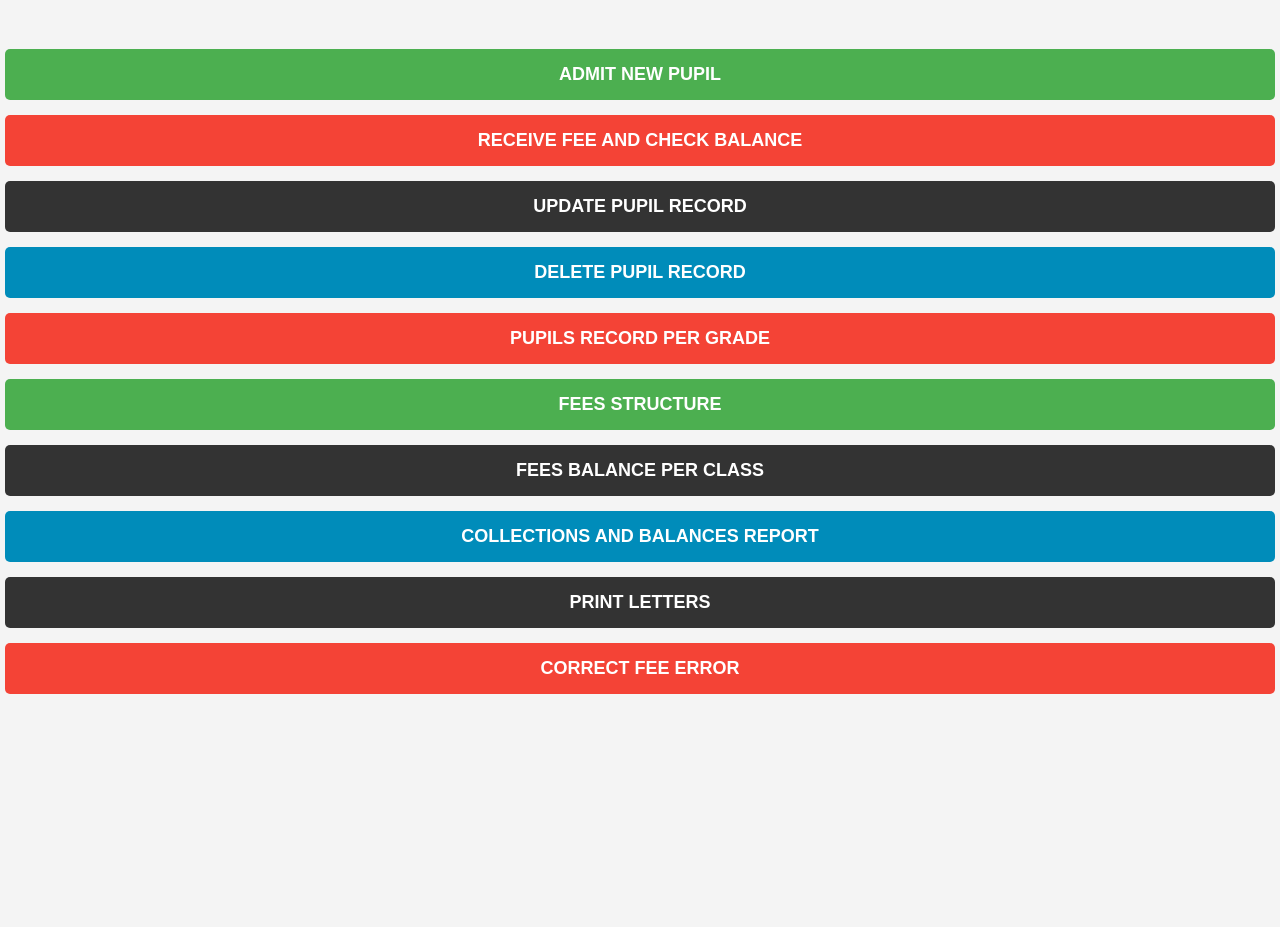
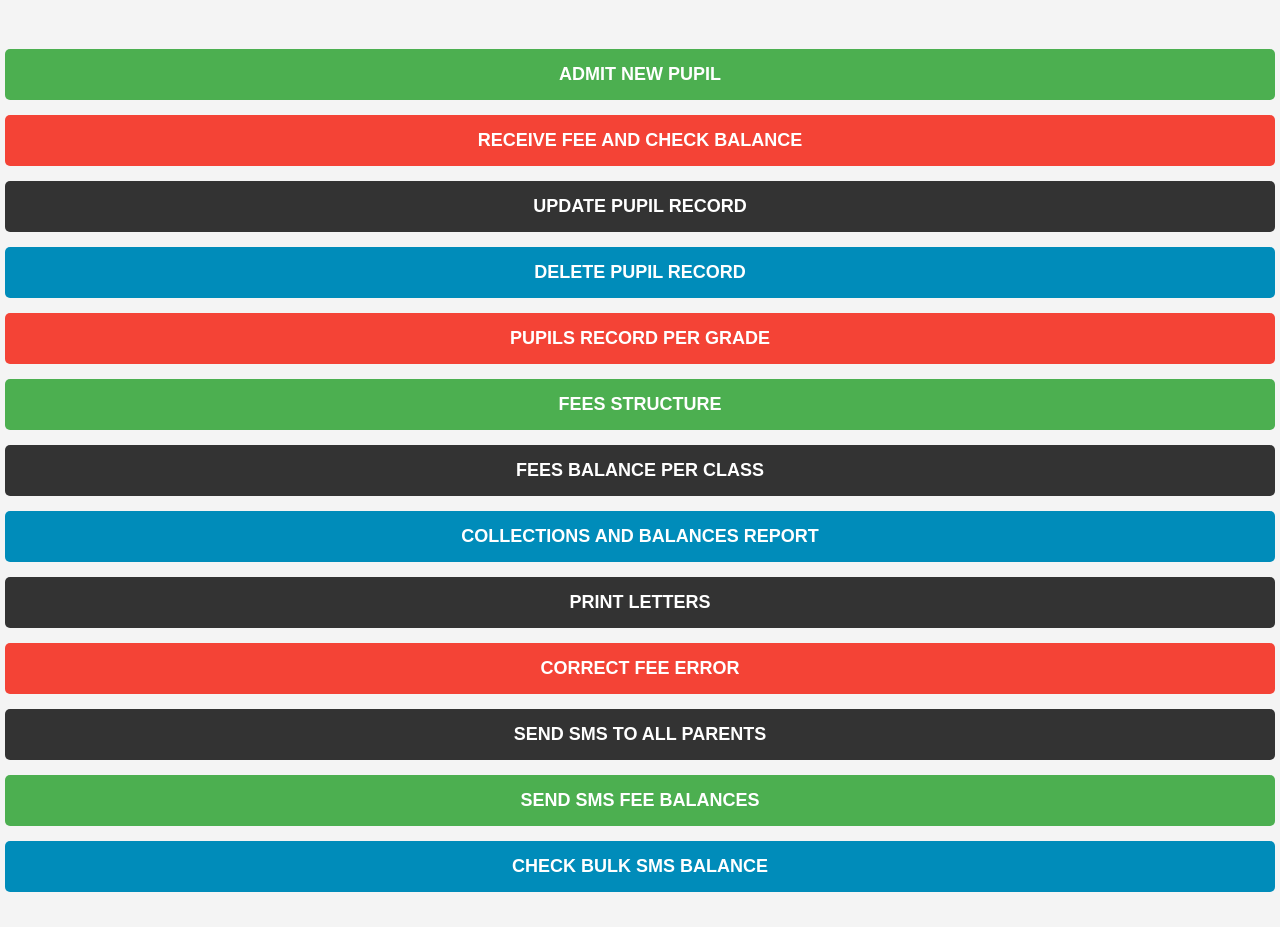
Before and after one commit to masomodigital/destiny-dashboard, a plain HTML site: page index.html in a window 1280 px wide. Shown: the part 83-1010 px from the top of the page. Before the commit the page ends 812 px from the top, so only its background shows below. Drawn offline with Linux system fonts and the light colour scheme.

Commit message:
Update index.html

```diff
--- a/index.html
+++ b/index.html
@@ -73,6 +73,9 @@
     <a href="https://script.google.com/macros/s/AKfycbyx4t_S5pSDeRjc93W5jYog0BsD7LxehKjccG1-tSsZeTw4pI9pbf9dH4jsVao00cZbOA/exec" class="blue-btn" target="_blank">COLLECTIONS AND BALANCES REPORT</a>
     <a href="https://script.google.com/a/macros/sherton.website/s/AKfycbxV_WWFLHxgnRfVDvCENC00XmNpZ5veF1sW9yeGlEOs3cCJsDbn2cWJCQkOz-ZuASjC6w/exec" class="black-btn" target="_blank">PRINT LETTERS</a>
     <a href="https://script.google.com/macros/s/AKfycbxQb-LoCreW9Z9Bh5TiiEE3w-BZQTUbf7H_rUmQYU8p81Kp_MYDJc7nPXsV1lslvG4qTg/exec" class="red-btn" target="_blank">CORRECT FEE ERROR</a>
+    <a href="https://script.google.com/macros/s/AKfycbxDAcQ5MBwBCM9aPx7jW5VH5RTRvTS1nf7s6Gb_3wyutp3SJGmadFxyQF3JWKKbuVns/exec" class="black-btn" target="_blank">SEND SMS TO ALL PARENTS</a>
+    <a href="https://script.google.com/macros/s/AKfycbz9b2865b1_bZeVq-XHE0VOjog53LqGEh7aqYK3ky9NegtKd71ByJy5ydCgEwnVuQ7oqA/exec" class="green-btn" target="_blank">SEND SMS FEE BALANCES</a>
+    <a href="https://script.google.com/macros/s/AKfycbxzyLeMOwkxEGjDGdWMIeIBugEsyxEGNG3nZbNm1J7lgcMLjME_QG7Mz2a6JVPQA67Rnw/exec" class="blue-btn" target="_blank">CHECK BULK SMS BALANCE</a>
   </div>
 
 </body>
```
